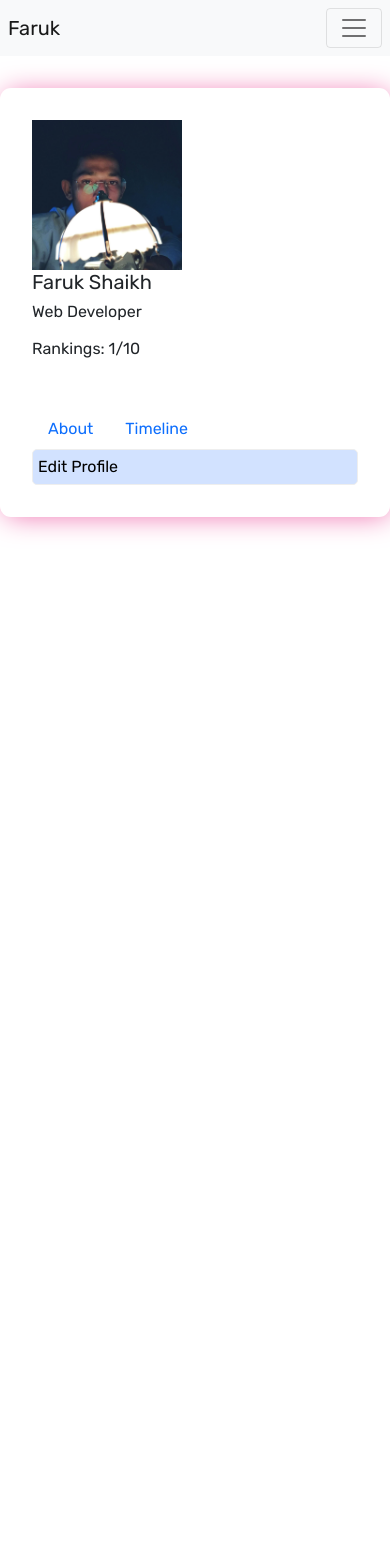
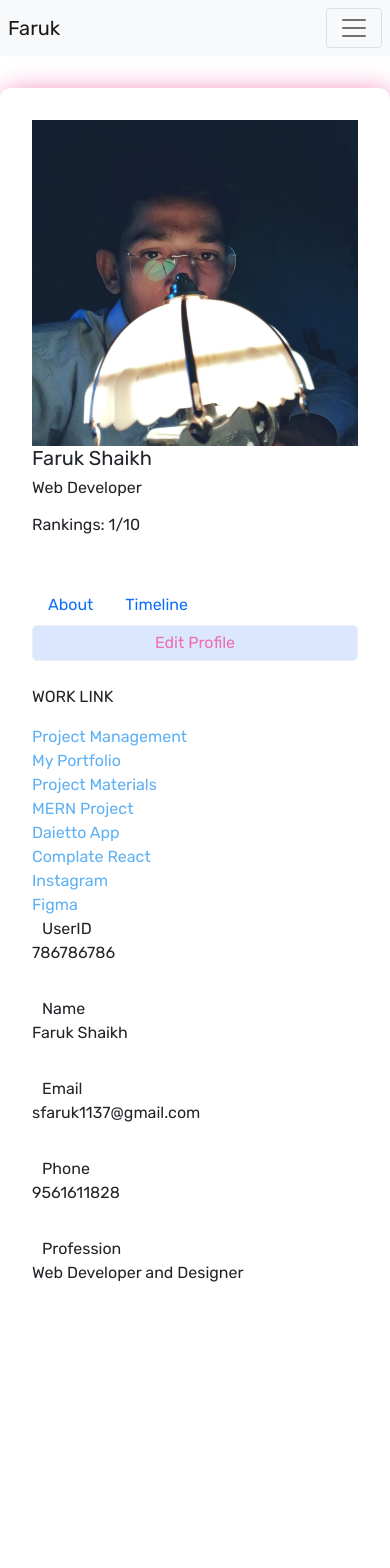
Before and after one commit to Shaikhfaruk/MERN-stack-new, a React (Create React App) app in the folder client/: page /about in a window 390 px wide. Shown: the top 1568 px of the page. Before the commit the page ends 844 px from the top, so only its background shows below. Built offline with nearby package versions, Linux system fonts and the light colour scheme.

Commit message:
Finally done Frontent, It's Time To connect With backend

```diff
--- a/client/src/App.css
+++ b/client/src/App.css
@@ -1,8 +1,5 @@
 @import url("https://fonts.googleapis.com/css2?family=Rubik&display=swap");
 
-h1 {
-  color: #fc99ad;
-}
 body {
   font-family: "Rubik", sans-serif;
   margin: 0px;
--- a/client/src/App.js
+++ b/client/src/App.js
@@ -1,12 +1,14 @@
 import React from "react";
 import Navbar from "./components/Navbar";
+import "bootstrap/dist/css/bootstrap.css";
 import "./App.css";
 import Home from "./pages/Home";
 import About from "./pages/About";
 import Contact from "./pages/Contact";
 import Login from "./pages/Login";
 import Signup from "./pages/Signup";
-import { BrowserRouter as Router, Route } from "react-router-dom";
+import { BrowserRouter as Router, Route, Switch } from "react-router-dom";
+import Error404 from "./pages/Error404";
 
 const App = () => {
   return (
@@ -14,6 +16,7 @@ const App = () => {
       <Router>
         <Navbar />
 
+        <Switch>
           <Route exact path="/">
             <Home />
           </Route>
@@ -33,6 +36,10 @@ const App = () => {
           <Route exact path="/signup">
             <Signup />
           </Route>
+          <Route>
+            <Error404 />
+          </Route>
+        </Switch>
       </Router>
     </>
   );
--- a/client/src/pages/About.js
+++ b/client/src/pages/About.js
@@ -45,10 +45,151 @@ const About = () => {
             </div>
             <div className="col-md-2">
               <input
-                type="text"
+                type="submit"
                 className="profile-edit-button"
                 value="Edit Profile"
+                name="btnAddMore"
               />
+            </div>
+          </div>
+          <div className="row mt-4">
+            <div className="col-md-4">
+              <div className="profile-work">
+                <p>WORK LINK</p>
+                <a
+                  href="https://project-management-jet.vercel.app/"
+                  target="_faruk">
+                  Project Management
+                </a>{" "}
+                <br />
+                <a href="https://faruk-portfolio.vercel.app/" target="_faruk">
+                  My Portfolio
+                </a>{" "}
+                <br />
+                <a
+                  href="https://github.com/Shaikhfaruk/Materials"
+                  target="_faruk">
+                  Project Materials
+                </a>{" "}
+                <br />
+                <a
+                  href="https://github.com/Shaikhfaruk/MERN-stack-new"
+                  target="_faruk">
+                  MERN Project
+                </a>{" "}
+                <br />
+                <a href="https://daiet-app.vercel.app/" target="_faruk">
+                  Daietto App
+                </a>{" "}
+                <br />
+                <a
+                  href="https://github.com/Shaikhfaruk/react-in-onevideo"
+                  target="_faruk">
+                  Complate React
+                </a>{" "}
+                <br />
+                <a href="https://instagram.com/shaikh.faruk_" target="_faruk">
+                  Instagram
+                </a>{" "}
+                <br />
+                <a href="https://figma.com/@FarukShaikh">Figma</a>{" "}
+              </div>
+            </div>
+            <div className="col-md-8 pl-5 about-info">
+              <div className="tab-content profilr-tab" id="myTabContent">
+                <div
+                  className="tab-pane fade show active"
+                  id="home"
+                  role="tabpanel"
+                  aria-labelledby="home-tab">
+                  <div className="row">
+                    <div className="col-md-6">
+                      <label>UserID</label>
+                    </div>
+                    <div className="col-md-6">
+                      <p>786786786</p>
+                    </div>
+                  </div>
+                  <div className="row mt-3">
+                    <div className="col-md-6">
+                      <label>Name</label>
+                    </div>
+                    <div className="col-md-6">
+                      <p>Faruk Shaikh</p>
+                    </div>
+                  </div>
+                  <div className="row mt-3">
+                    <div className="col-md-6">
+                      <label>Email</label>
+                    </div>
+                    <div className="col-md-6">
+                      <p>sfaruk1137@gmail.com</p>
+                    </div>
+                  </div>
+                  <div className="row mt-3">
+                    <div className="col-md-6">
+                      <label>Phone</label>
+                    </div>
+                    <div className="col-md-6">
+                      <p>9561611828</p>
+                    </div>
+                  </div>
+                  <div className="row mt-3">
+                    <div className="col-md-6">
+                      <label>Profession</label>
+                    </div>
+                    <div className="col-md-6">
+                      <p>Web Developer and Designer</p>
+                    </div>
+                  </div>
+                </div>
+                <div
+                  className="tap-pane fade"
+                  id="profile"
+                  role="tabpanel"
+                  aria-labelledby="profile-tab">
+                  <div className="row">
+                    <div className="col-md-6">
+                      <label>Experience</label>
+                    </div>
+                    <div className="col-md-6">
+                      <p>Expert</p>
+                    </div>
+                  </div>
+                  <div className="row mt-3">
+                    <div className="col-md-6">
+                      <label>Hourly Rate</label>
+                    </div>
+                    <div className="col-md-6">
+                      <p>10$</p>
+                    </div>
+                  </div>
+                  <div className="row mt-3">
+                    <div className="col-md-6">
+                      <label>Total Projects</label>
+                    </div>
+                    <div className="col-md-6">
+                      <p>210</p>
+                    </div>
+                  </div>
+                  <div className="row mt-3">
+                    <div className="col-md-6">
+                      <label>English Level</label>
+                    </div>
+                    <div className="col-md-6">
+                      <p>Good</p>
+                    </div>
+                  </div>
+                  <div className="row mt-3">
+                    <div className="col-md-6">
+                      <label>Availability</label>
+                    </div>
+                    <div className="col-md-6">
+                      <p>6 Months</p>
+                    </div>
+                  </div>
+                </div>
+              </div>
             </div>
           </div>
         </form>
--- /dev/null
+++ b/client/src/pages/Error404.js
@@ -0,0 +1,26 @@
+import React from "react";
+import { Link } from "react-router-dom";
+import error404 from "../images/error4041.gif";
+import "../styles/Error404.css";
+
+const Error404 = () => {
+  return (
+    <>
+      <section className="page_404" id="notfound">
+        <h1 className="errorText">404</h1>
+        <div className="imageDiv">
+          <img className="errorImg" src={error404} alt="404Error" />
+        </div>
+        <div class="contant_box_404">
+          <h1>Look like you're lost</h1>
+
+          <p>the page you are looking for not avaible!</p>
+
+          <Link to="/">Go Back to Home</Link>
+        </div>
+      </section>
+    </>
+  );
+};
+
+export default Error404;
--- /dev/null
+++ b/client/src/styles/Error404.css
@@ -0,0 +1,37 @@
+.errorImg {
+  width: 100%;
+  height: auto;
+  background-position: center;
+}
+.errorText {
+  font-size: 5rem;
+}
+.imageDiv {
+  position: absolute;
+  top: 0rem;
+  z-index: -999;
+}
+.page_404 {
+  padding: 2rem 0;
+  display: flex;
+  align-items: center;
+  justify-content: center;
+  flex-direction: column;
+}
+.contant_box_404 {
+  position: relative;
+  display: flex;
+  align-items: center;
+  justify-content: center;
+  flex-direction: column;
+  top: 17rem;
+}
+@media (max-width: 779px) {
+  .errorText {
+    font-size: 3rem;
+  }
+  .errorImg {
+    height: 500px;
+    width: auto;
+  }
+}
--- a/client/src/styles/about.css
+++ b/client/src/styles/about.css
@@ -1,5 +1,7 @@
 .emp-profile {
   margin-top: 2rem;
+  margin-bottom: 2rem;
+  height: auto;
 }
 
 .about-form {
@@ -14,15 +16,27 @@
   border: 1px solid #eee;
   padding: 5px;
   border-radius: 5px;
-  background-color: #d2e2ff;
+  background-color: #dae7ff;
+  color: #ef6eae;
 }
 .profile-edit-button:hover {
   background-color: #ef6eae;
   transition: all 0.5ms;
   cursor: pointer;
+  color: #fff;
 }
 .about-img {
   vertical-align: middle;
-  height: 150px;
-  width: 150px;
+  width: 70%;
+  height: auto;
 }
+a {
+  text-decoration: none;
+  color: #5eb1f5;
+  font-weight: 500;
+}
+@media (max-width: 798px) {
+  .about-img {
+    width: 100%;
+  }
+}
--- a/client/src/styles/contact.css
+++ b/client/src/styles/contact.css
@@ -54,10 +54,12 @@ input:focus {
 }
 .contact_submit_button {
   border: 1px solid #eee;
+  color: #ef6eae;
 }
 .contact_submit_button:hover {
   background-color: #ef6eae;
   transition: all 0.5ms;
+  color: #fff;
 }
 /*============= media query ===============*/
 
```
Also changed, not shown: client/src/images/error404.gif (added), client/src/images/error4041.gif (added). Lines whose indentation alone changed are shown as unchanged.
